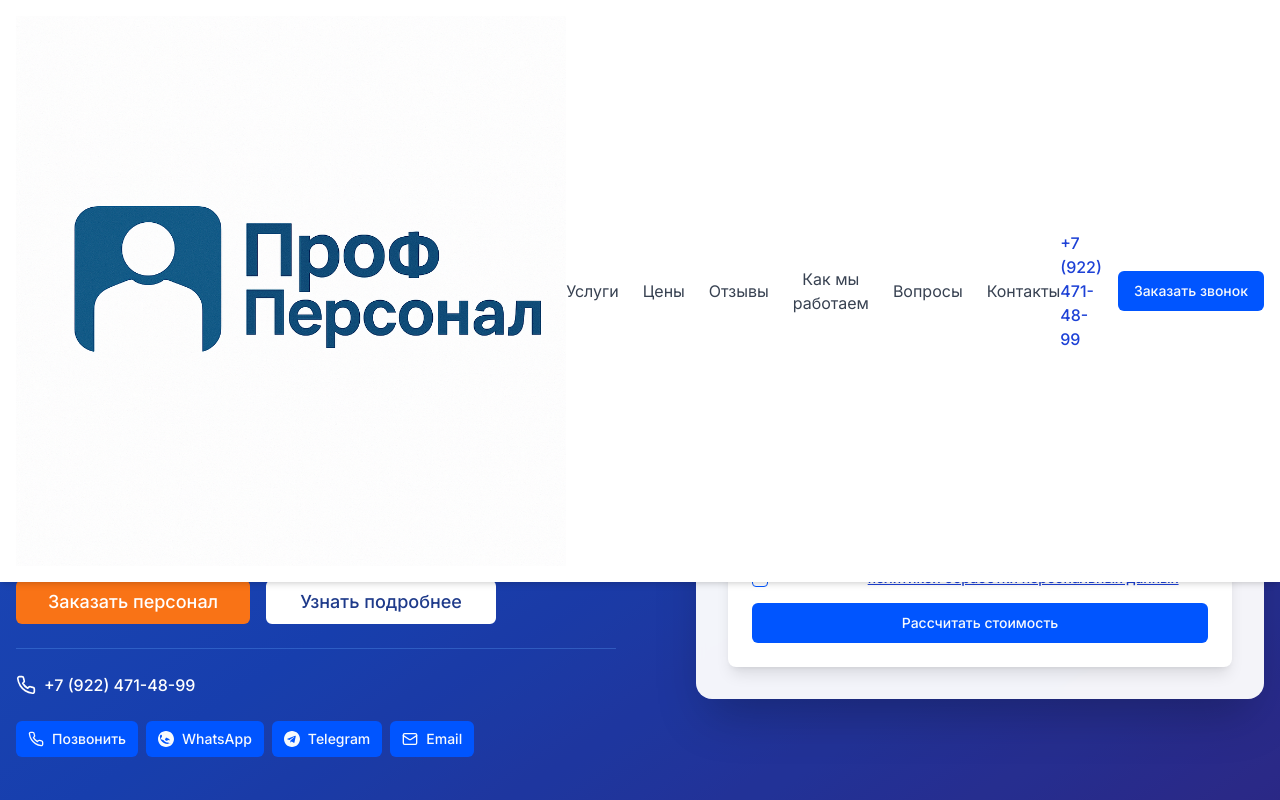
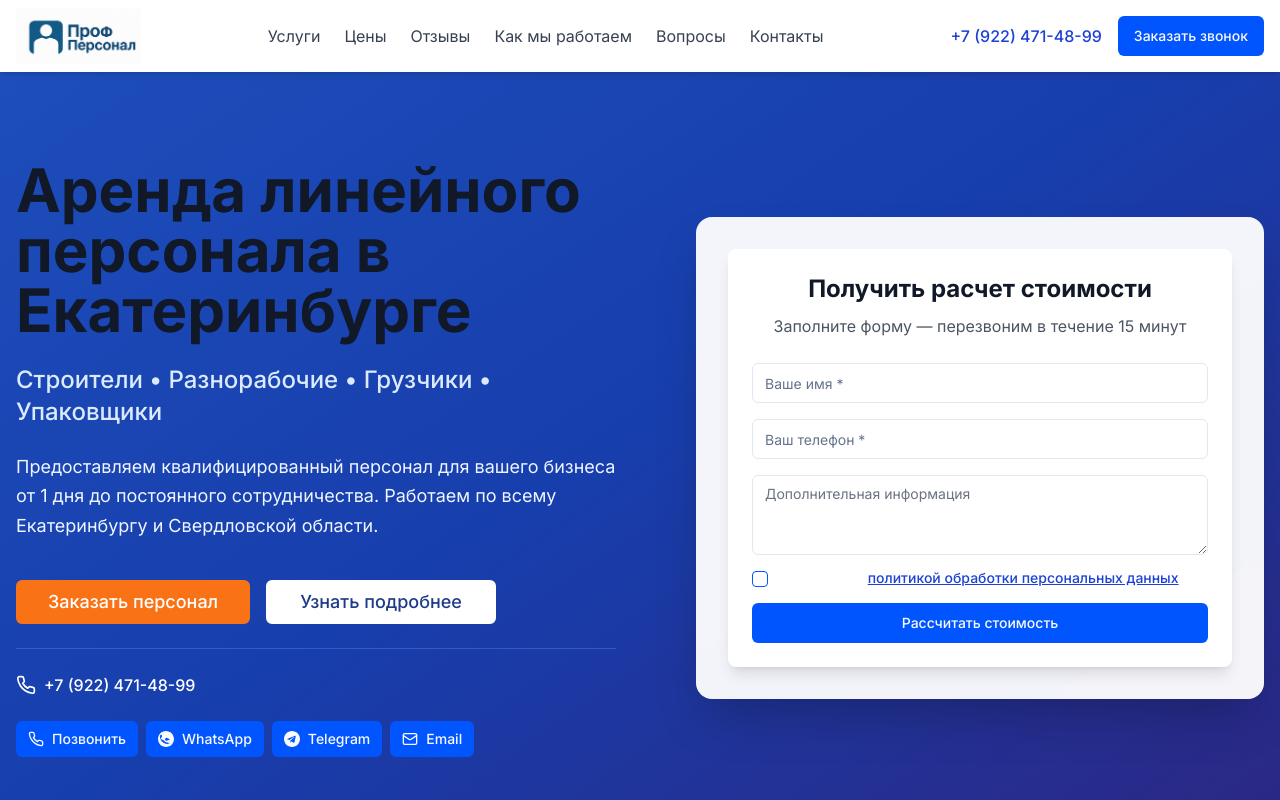
Before and after one commit to anvlasv/ekb-staff-solutions-portal, a React (Vite) app: page / in a window 1280 px wide. Shown: the top 800 px of the page. Built offline with nearby package versions, Linux system fonts and the light colour scheme.

Commit message:
Fix: Header height and logo size
The header's padding was removed to prevent it from taking up half the screen. The logo size was also set to h-14.

```diff
--- a/src/components/Header.tsx
+++ b/src/components/Header.tsx
@@ -29,17 +29,17 @@ const Header = () => {
   return (
     <header className={cn(
       "fixed top-0 left-0 right-0 z-50 transition-all duration-300 bg-white shadow-md",
-      isScrolled ? "py-2" : "py-4"
+      isScrolled ? "py-1" : "py-2"
     )}>
       <div className="container mx-auto px-4 max-w-7xl">
         <div className="flex justify-between items-center">
           <a href="/" className="flex items-center">
             <img
-              src="/lovable-uploads/0ef5be90-b6ee-4fd6-884c-a077c4324237.png"
+              src="/lovable-uploads/b325ac69-e8ce-430b-985c-fc781f6eab26.png"
               alt="ПрофПерсонал"
               className={cn(
-                "transition-all duration-300 object-contain h-15",
-                isScrolled ? "h-14" : "h-15"
+                "transition-all duration-300 object-contain",
+                isScrolled ? "h-12" : "h-14"
               )}
             />
           </a>
```
